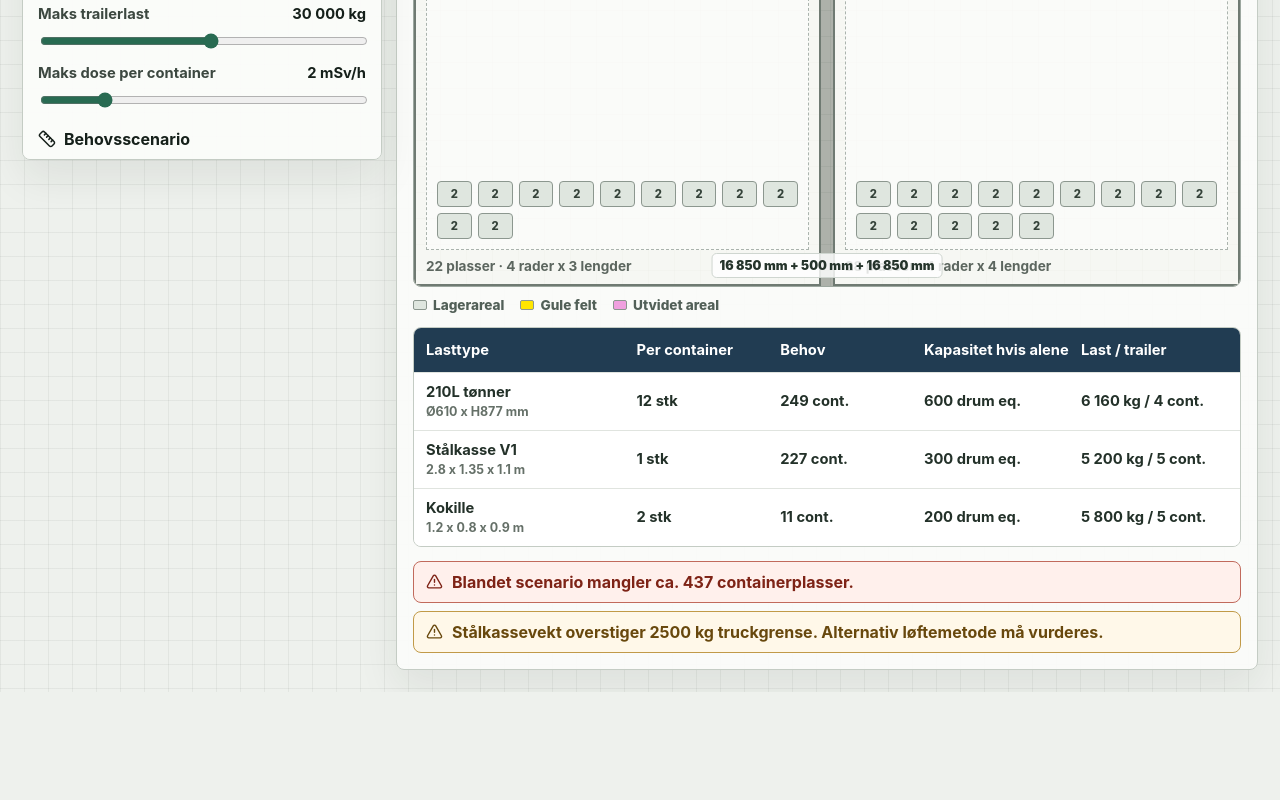
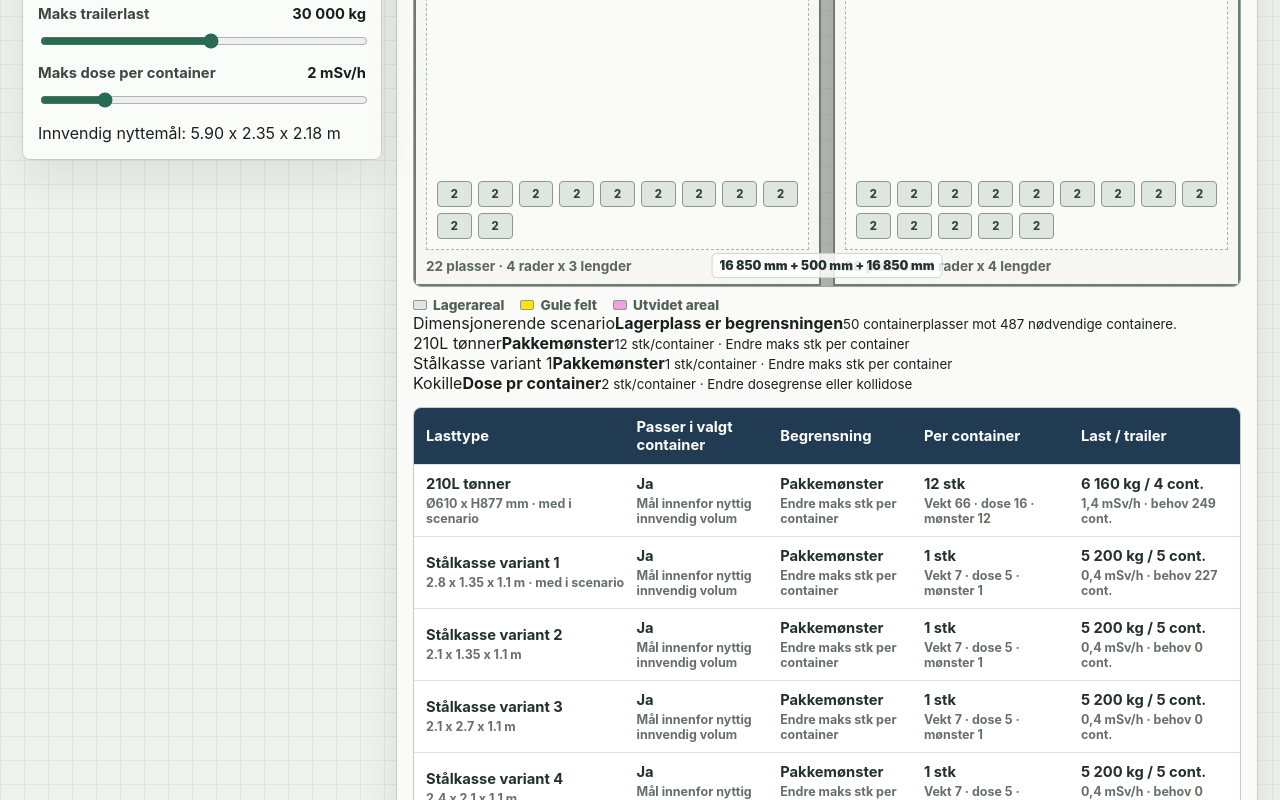
Before and after one commit to fredriksandresen-glitch/garasje-simulator, a React (Vite) app in the folder src/frontend/: page / in a window 1280 px wide. Shown: the part 920-1720 px from the top of the page. Before the commit the page ends 1612 px from the top, so only its background shows below. Built offline with nearby package versions, Linux system fonts and the light colour scheme.

Commit message:
Add explicit container limitation model

```diff
--- a/src/frontend/src/main.jsx
+++ b/src/frontend/src/main.jsx
@@ -1,18 +1,126 @@
 import React, { useMemo, useState } from "react";
 import { createRoot } from "react-dom/client";
-import { AlertTriangle, Boxes, Gauge, HelpCircle, Layers, Package, Ruler, Scale, Settings2, Shield, Warehouse } from "lucide-react";
+import {
+  AlertTriangle,
+  Boxes,
+  Gauge,
+  HelpCircle,
+  Layers,
+  Package,
+  Ruler,
+  Scale,
+  Settings2,
+  Shield,
+  Warehouse
+} from "lucide-react";
 import "./styles.css";
 
 const loadTypes = {
-  drum210: { label: "210L tønner", dimensions: "Ø610 x H877 mm", drumEq: 1, defaultWeight: 330, defaultDose: 0.12, defaultPerContainer: 12 },
-  steel1: { label: "Stålkasse V1", dimensions: "2.8 x 1.35 x 1.1 m", drumEq: 6, defaultWeight: 3000, defaultDose: 0.35, defaultPerContainer: 1 },
-  kokille: { label: "Kokille", dimensions: "1.2 x 0.8 x 0.9 m", drumEq: 2, defaultWeight: 1800, defaultDose: 0.8, defaultPerContainer: 4 }
+  drum210: {
+    label: "210L tønner",
+    shortLabel: "210L",
+    dimensions: "Ø610 x H877 mm",
+    size: { length: 0.61, width: 0.61, height: 0.877 },
+    drumEq: 1,
+    defaultWeight: 330,
+    defaultDose: 0.12,
+    packKey: "drum",
+    shareKey: "drum"
+  },
+  steel1: {
+    label: "Stålkasse variant 1",
+    shortLabel: "V1",
+    dimensions: "2.8 x 1.35 x 1.1 m",
+    size: { length: 2.8, width: 1.35, height: 1.1 },
+    drumEq: 6,
+    defaultWeight: 3000,
+    defaultDose: 0.35,
+    packKey: "steel",
+    shareKey: "steel"
+  },
+  steel2: {
+    label: "Stålkasse variant 2",
+    shortLabel: "V2",
+    dimensions: "2.1 x 1.35 x 1.1 m",
+    size: { length: 2.1, width: 1.35, height: 1.1 },
+    drumEq: 5,
+    defaultWeight: 3000,
+    defaultDose: 0.35,
+    packKey: "steel",
+    shareKey: "steel"
+  },
+  steel3: {
+    label: "Stålkasse variant 3",
+    shortLabel: "V3",
+    dimensions: "2.1 x 2.7 x 1.1 m",
+    size: { length: 2.1, width: 2.7, height: 1.1 },
+    drumEq: 8,
+    defaultWeight: 3000,
+    defaultDose: 0.35,
+    packKey: "steel",
+    shareKey: "steel"
+  },
+  steel4: {
+    label: "Stålkasse variant 4",
+    shortLabel: "V4",
+    dimensions: "2.4 x 2.1 x 1.1 m",
+    size: { length: 2.4, width: 2.1, height: 1.1 },
+    drumEq: 7,
+    defaultWeight: 3000,
+    defaultDose: 0.35,
+    packKey: "steel",
+    shareKey: "steel"
+  },
+  kokille: {
+    label: "Kokille",
+    shortLabel: "Kokille",
+    dimensions: "1.2 x 0.8 x 0.9 m",
+    size: { length: 1.2, width: 0.8, height: 0.9 },
+    drumEq: 2,
+    defaultWeight: 1800,
+    defaultDose: 0.8,
+    packKey: "kokille",
+    shareKey: "kokille"
+  }
 };
 
+const steelVariantOptions = Object.fromEntries(
+  Object.entries(loadTypes)
+    .filter(([key]) => key.startsWith("steel"))
+    .map(([key, load]) => [key, { label: load.shortLabel }])
+);
+
 const containerTypes = {
-  iso20: { label: "20' ISO", length: 6.06, width: 2.44, height: 2.4, tare: 2200 },
-  iso10: { label: "10' ISO", length: 2.99, width: 2.44, height: 2.4, tare: 1300 },
-  iso10hh: { label: "10' half-height", length: 2.99, width: 2.44, height: 0.99, tare: 1150 }
+  iso20: {
+    label: "20' ISO",
+    length: 6.06,
+    width: 2.44,
+    height: 2.4,
+    usableLength: 5.9,
+    usableWidth: 2.35,
+    usableHeight: 2.18,
+    tare: 2200
+  },
+  iso10: {
+    label: "10' ISO",
+    length: 2.99,
+    width: 2.44,
+    height: 2.4,
+    usableLength: 2.78,
+    usableWidth: 2.35,
+    usableHeight: 2.18,
+    tare: 1300
+  },
+  iso10hh: {
+    label: "10' half-height",
+    length: 2.99,
+    width: 2.44,
+    height: 0.99,
+    usableLength: 2.78,
+    usableWidth: 2.35,
+    usableHeight: 0.88,
+    tare: 1150
+  }
 };
 
 const separatorWidth = 0.5;
@@ -33,12 +141,16 @@ function App() {
   const [containerGrossLimit, setContainerGrossLimit] = useState(24000);
   const [containerDoseLimit, setContainerDoseLimit] = useState(2);
   const [trailerLimit, setTrailerLimit] = useState(30000);
+  const [selectedSteelVariant, setSelectedSteelVariant] = useState("steel1");
+  const [drumPackLimit, setDrumPackLimit] = useState(12);
+  const [steelPackLimit, setSteelPackLimit] = useState(1);
+  const [kokillePackLimit, setKokillePackLimit] = useState(4);
   const [existingDrumEq, setExistingDrumEq] = useState(582);
   const [annualDrumEq, setAnnualDrumEq] = useState(200);
   const [years, setYears] = useState(19);
   const [drumShare, setDrumShare] = useState(68);
   const [steelShare, setSteelShare] = useState(31);
-  const [kokilleShare, setKokilleShare] = useState(1);
+  const [kokilleSharePct, setKokilleSharePct] = useState(1);
   const [drumWeight, setDrumWeight] = useState(330);
   const [steelWeight, setSteelWeight] = useState(3000);
   const [kokilleWeight, setKokilleWeight] = useState(1800);
@@ -80,29 +192,106 @@ function App() {
 
     const totalContainerSlots = roomModels.reduce((sum, room) => sum + room.totalSlots, 0);
     const totalFootprintArea = roomModels.reduce((sum, room) => sum + room.effectiveArea, 0);
+    const shareTotal = drumShare + steelShare + kokilleSharePct;
     const totalNeed = existingDrumEq + annualDrumEq * years;
-    const shareTotal = drumShare + steelShare + kokilleShare;
-    const weights = { drum210: drumWeight, steel1: steelWeight, kokille: kokilleWeight };
-    const doses = { drum210: drumDose, steel1: steelDose, kokille: kokilleDose };
-    const shares = { drum210: drumShare / 100, steel1: steelShare / 100, kokille: kokilleShare / 100 };
+    const weights = { drum210: drumWeight, steel1: steelWeight, steel2: steelWeight, steel3: steelWeight, steel4: steelWeight, kokille: kokilleWeight };
+    const doses = { drum210: drumDose, steel1: steelDose, steel2: steelDose, steel3: steelDose, steel4: steelDose, kokille: kokilleDose };
+    const packLimits = { drum: drumPackLimit, steel: steelPackLimit, kokille: kokillePackLimit };
 
     const loadRows = Object.entries(loadTypes).map(([key, load]) => {
       const packageWeight = weights[key];
       const packageDose = doses[key];
+      const fit = getFit(container, load.size);
+      const packingLimited = fit.compatible ? packLimits[load.packKey] : 0;
       const weightLimited = Math.max(0, Math.floor((containerGrossLimit - container.tare) / Math.max(1, packageWeight)));
       const doseLimited = Math.max(0, Math.floor(containerDoseLimit / Math.max(0.01, packageDose)));
-      const perContainer = Math.max(0, Math.min(load.defaultPerContainer, weightLimited, doseLimited));
-      const requestedDrumEq = totalNeed * shares[key];
+      const perContainer = Math.max(0, Math.min(packingLimited, weightLimited, doseLimited));
+      const limiting = getLimitingConstraint({ fit, packingLimited, weightLimited, doseLimited, perContainer });
+      const share =
+        load.shareKey === "drum" ? drumShare / 100 :
+        load.shareKey === "kokille" ? kokilleSharePct / 100 :
+        key === selectedSteelVariant ? steelShare / 100 : 0;
+      const requestedDrumEq = totalNeed * share;
       const packagesNeeded = requestedDrumEq / load.drumEq;
-      const containersNeeded = perContainer > 0 ? Math.ceil(packagesNeeded / perContainer) : Infinity;
+      const containersNeeded = packagesNeeded === 0 ? 0 : perContainer > 0 ? Math.ceil(packagesNeeded / perContainer) : Infinity;
       const loadedWeight = container.tare + perContainer * packageWeight;
+      const loadedDose = perContainer * packageDose;
       const containersPerTrailer = Math.max(1, Math.floor(trailerLimit / Math.max(1, loadedWeight)));
-      return { key, ...load, packageWeight, packageDose, perContainer, requestedDrumEq, packagesNeeded, containersNeeded, loadedWeight, containersPerTrailer, capacityDrumEq: totalContainerSlots * perContainer * load.drumEq };
+      return {
+        key,
+        ...load,
+        selected: key === selectedSteelVariant || load.shareKey !== "steel",
+        packageWeight,
+        packageDose,
+        fit,
+        packingLimited,
+        weightLimited,
+        doseLimited,
+        perContainer,
+        limiting,
+        requestedDrumEq,
+        packagesNeeded,
+        containersNeeded,
+        loadedWeight,
+        loadedDose,
+        containersPerTrailer,
+        capacityDrumEq: totalContainerSlots * perContainer * load.drumEq
+      };
     });
 
-    const requiredContainers = loadRows.reduce((sum, row) => sum + row.containersNeeded, 0);
-    return { container, levels, planWidth, planLength, roomModels, totalContainerSlots, totalFootprintArea, totalNeed, shareTotal, loadRows, requiredContainers, mixedCoverage: totalContainerSlots / Math.max(1, requiredContainers) };
-  }, [heightLimit, stackLimit, wallClearance, doorClearance, aisleGap, useLager2Extension, includeMarkedAreas, containerType, containerGrossLimit, containerDoseLimit, trailerLimit, existingDrumEq, annualDrumEq, years, drumShare, steelShare, kokilleShare, drumWeight, steelWeight, kokilleWeight, drumDose, steelDose, kokilleDose]);
+    const scenarioRows = loadRows.filter((row) => row.requestedDrumEq > 0);
+    const requiredContainers = scenarioRows.reduce((sum, row) => sum + row.containersNeeded, 0);
+    const limitingCounts = scenarioRows.reduce((counts, row) => {
+      counts[row.limiting.key] = (counts[row.limiting.key] || 0) + 1;
+      return counts;
+    }, {});
+    const dominantLimit = Object.entries(limitingCounts).sort((a, b) => b[1] - a[1])[0]?.[0] || "none";
+
+    return {
+      container,
+      levels,
+      planWidth,
+      planLength,
+      roomModels,
+      totalContainerSlots,
+      totalFootprintArea,
+      totalNeed,
+      shareTotal,
+      loadRows,
+      scenarioRows,
+      requiredContainers,
+      dominantLimit,
+      mixedCoverage: totalContainerSlots / Math.max(1, requiredContainers)
+    };
+  }, [
+    heightLimit,
+    stackLimit,
+    wallClearance,
+    doorClearance,
+    aisleGap,
+    useLager2Extension,
+    includeMarkedAreas,
+    containerType,
+    containerGrossLimit,
+    containerDoseLimit,
+    trailerLimit,
+    selectedSteelVariant,
+    drumPackLimit,
+    steelPackLimit,
+    kokillePackLimit,
+    existingDrumEq,
+    annualDrumEq,
+    years,
+    drumShare,
+    steelShare,
+    kokilleSharePct,
+    drumWeight,
+    steelWeight,
+    kokilleWeight,
+    drumDose,
+    steelDose,
+    kokilleDose
+  ]);
 
   const warnings = buildWarnings({ model, stackLimit, drumWeight, steelWeight });
 
@@ -110,9 +299,18 @@ function App() {
     <main className="app-shell">
       <section className="dashboard">
         <header className="topbar">
-          <div><p className="eyebrow">Lagerbygg III</p><h1>Radioaktivt avfall: lager- og containersimulator</h1></div>
+          <div>
+            <p className="eyebrow">Lagerbygg III</p>
+            <h1>Radioaktivt avfall: lager- og containersimulator</h1>
+          </div>
           <div className={model.mixedCoverage >= 1 ? "score good" : "score warn"}>
-            <div className="score-label">Scenario dekning<span className="info-dot" tabIndex="0"><HelpCircle size={15} /><span className="tooltip">Viser beregnede containerplasser delt på antall containere som trengs for valgt avfallsmiks. 100% betyr at scenarioet akkurat får plass.</span></span></div>
+            <div className="score-label">
+              Scenario dekning
+              <span className="info-dot" tabIndex="0">
+                <HelpCircle size={15} />
+                <span className="tooltip">Viser beregnede containerplasser delt på antall containere som trengs for valgt avfallsmiks. 100% betyr at scenarioet akkurat får plass.</span>
+              </span>
+            </div>
             <div className="score-value"><Gauge size={20} /><span>{Math.round(model.mixedCoverage * 100)}%</span></div>
           </div>
         </header>
@@ -140,6 +338,14 @@ function App() {
             <Slider label="Maks container bruttovekt" value={containerGrossLimit} min={3000} max={30000} step={500} unit="kg" onChange={setContainerGrossLimit} />
             <Slider label="Maks trailerlast" value={trailerLimit} min={8000} max={50000} step={1000} unit="kg" onChange={setTrailerLimit} />
             <Slider label="Maks dose per container" value={containerDoseLimit} min={0.2} max={10} step={0.1} unit="mSv/h" onChange={setContainerDoseLimit} />
+            <div className="container-note">
+              Innvendig nyttemål: {model.container.usableLength.toFixed(2)} x {model.container.usableWidth.toFixed(2)} x {model.container.usableHeight.toFixed(2)} m
+            </div>
+
+            <PanelTitle icon={<Package />} title="Pakkemønster" />
+            <Slider label="Maks 210L per container" value={drumPackLimit} min={1} max={24} step={1} unit="stk" onChange={setDrumPackLimit} />
+            <Slider label="Maks stålkasser per container" value={steelPackLimit} min={1} max={4} step={1} unit="stk" onChange={setSteelPackLimit} />
+            <Slider label="Maks kokiller per container" value={kokillePackLimit} min={1} max={8} step={1} unit="stk" onChange={setKokillePackLimit} />
 
             <PanelTitle icon={<Ruler />} title="Behovsscenario" />
             <Slider label="Eksisterende beholdning" value={existingDrumEq} min={0} max={1500} step={10} unit="drum eq." onChange={setExistingDrumEq} />
@@ -147,7 +353,8 @@ function App() {
             <Slider label="År" value={years} min={5} max={25} step={1} unit="år" onChange={setYears} />
             <Slider label="Andel 210L" value={drumShare} min={0} max={100} step={1} unit="%" onChange={setDrumShare} />
             <Slider label="Andel stålkasser" value={steelShare} min={0} max={100} step={1} unit="%" onChange={setSteelShare} />
-            <Slider label="Andel kokiller" value={kokilleShare} min={0} max={100} step={1} unit="%" onChange={setKokilleShare} />
+            <Segmented options={steelVariantOptions} value={selectedSteelVariant} onChange={setSelectedSteelVariant} />
+            <Slider label="Andel kokiller" value={kokilleSharePct} min={0} max={100} step={1} unit="%" onChange={setKokilleSharePct} />
             <div className={model.shareTotal === 100 ? "derived" : "derived warning-text"}>Sum andeler: {model.shareTotal.toFixed(0)}%</div>
 
             <PanelTitle icon={<Scale />} title="Lastdata" />
@@ -160,11 +367,32 @@ function App() {
           </aside>
 
           <section className="stage" aria-label="Lageroversikt">
-            <div className="stage-header"><div><h2>Arkitektbasert plassmodell</h2><p>Felles målestokk: total bredde {model.planWidth.toFixed(2)} m, visningslengde {model.planLength.toFixed(2)} m, stablehøyde {formatNumber(model.levels * model.container.height)} m.</p></div><div className="capacity-pill">{formatNumber(model.totalFootprintArea)} m² effektivt areal</div></div>
+            <div className="stage-header">
+              <div>
+                <h2>Arkitektbasert plassmodell</h2>
+                <p>Felles målestokk: total bredde {model.planWidth.toFixed(2)} m, visningslengde {model.planLength.toFixed(2)} m, stablehøyde {formatNumber(model.levels * model.container.height)} m.</p>
+              </div>
+              <div className="capacity-pill">{formatNumber(model.totalFootprintArea)} m² effektivt areal</div>
+            </div>
             <ArchitecturalPlan model={model} includeMarkedAreas={includeMarkedAreas} useLager2Extension={useLager2Extension} />
+            <ConstraintPanel model={model} />
             <div className="results-table">
-              <div className="table-row table-head"><span>Lasttype</span><span>Per container</span><span>Behov</span><span>Kapasitet hvis alene</span><span>Last / trailer</span></div>
-              {model.loadRows.map((row) => <div className="table-row" key={row.key}><span><strong>{row.label}</strong><small>{row.dimensions}</small></span><span>{row.perContainer} stk</span><span>{formatNumber(row.containersNeeded)} cont.</span><span>{formatNumber(row.capacityDrumEq)} drum eq.</span><span>{formatNumber(row.loadedWeight)} kg / {row.containersPerTrailer} cont.</span></div>)}
+              <div className="table-row table-head">
+                <span>Lasttype</span>
+                <span>Passer i valgt container</span>
+                <span>Begrensning</span>
+                <span>Per container</span>
+                <span>Last / trailer</span>
+              </div>
+              {model.loadRows.map((row) => (
+                <div className={`table-row ${row.fit.compatible ? "" : "incompatible"} ${row.selected ? "selected-row" : ""}`} key={row.key}>
+                  <span><strong>{row.label}</strong><small>{row.dimensions}{row.selected ? " · med i scenario" : ""}</small></span>
+                  <span>{row.fit.compatible ? "Ja" : "Nei"}<small>{row.fit.reason}</small></span>
+                  <span><Badge type={row.limiting.key}>{row.limiting.label}</Badge><small>{row.limiting.hint}</small></span>
+                  <span>{row.perContainer} stk<small>Vekt {row.weightLimited} · dose {row.doseLimited} · mønster {row.packingLimited}</small></span>
+                  <span>{formatNumber(row.loadedWeight)} kg / {row.containersPerTrailer} cont.<small>{formatNumber(row.loadedDose)} mSv/h · behov {formatNumber(row.containersNeeded)} cont.</small></span>
+                </div>
+              ))}
             </div>
             <section className="warnings" aria-label="Begrensninger">{warnings.map((warning) => <div className={`warning ${warning.level}`} key={warning.text}><AlertTriangle size={17} /><span>{warning.text}</span></div>)}</section>
           </section>
@@ -177,12 +405,78 @@ function App() {
 function ArchitecturalPlan({ model, includeMarkedAreas, useLager2Extension }) {
   const markedClass = includeMarkedAreas ? "blocked included" : "blocked excluded";
   const markedStatus = includeMarkedAreas ? "inkludert" : "fratrukket";
-  return <div className="plan-shell"><div className="plan-canvas" style={{ aspectRatio: `${model.planWidth} / ${model.planLength}` }}><div className="dimension dimension-width">16 850 mm + 500 mm + 16 850 mm</div><div className="dimension dimension-height">Lager 2: {model.planLength.toFixed(0)} m</div>{model.roomModels.map((room) => <PlanRoom key={room.key} room={room} model={model} />)}<div className="separator" style={{ left: `${(16.85 / model.planWidth) * 100}%`, width: `${(separatorWidth / model.planWidth) * 100}%` }} /><div className={`${markedClass} blocked-l1`}>Personsluse 1<br />4.85 x 1.8 m<br />{markedStatus}</div><div className={`${markedClass} blocked-l2`}>Forrom / sluse<br />5.15 x 6.99 m<br />{markedStatus}</div>{useLager2Extension && <div className="extension-label">Rosa felt lagt til som tilgjengelig Lager 2-areal</div>}</div><div className="plan-legend"><span><i className="legend-storage" />Lagerareal</span><span><i className="legend-blocked" />Gule felt</span><span><i className="legend-extension" />Utvidet areal</span></div></div>;
+  return (
+    <div className="plan-shell">
+      <div className="plan-canvas" style={{ aspectRatio: `${model.planWidth} / ${model.planLength}` }}>
+        <div className="dimension dimension-width">16 850 mm + 500 mm + 16 850 mm</div>
+        <div className="dimension dimension-height">Lager 2: {model.planLength.toFixed(0)} m</div>
+        {model.roomModels.map((room) => <PlanRoom key={room.key} room={room} model={model} />)}
+        <div className="separator" style={{ left: `${(16.85 / model.planWidth) * 100}%`, width: `${(separatorWidth / model.planWidth) * 100}%` }} />
+        <div className={`${markedClass} blocked-l1`}>Personsluse 1<br />4.85 x 1.8 m<br />{markedStatus}</div>
+        <div className={`${markedClass} blocked-l2`}>Forrom / sluse<br />5.15 x 6.99 m<br />{markedStatus}</div>
+        {useLager2Extension && <div className="extension-label">Rosa felt lagt til som tilgjengelig Lager 2-areal</div>}
+      </div>
+      <div className="plan-legend"><span><i className="legend-storage" />Lagerareal</span><span><i className="legend-blocked" />Gule felt</span><span><i className="legend-extension" />Utvidet areal</span></div>
+    </div>
+  );
 }
 
 function PlanRoom({ room, model }) {
   const cells = Math.min(96, room.floorSlots);
-  return <article className={`plan-room ${room.key}`} style={{ left: `${room.leftPct}%`, top: `${room.topPct}%`, width: `${room.widthPct}%`, height: `${room.heightPct}%` }}><div className="plan-room-header"><strong>{room.label}</strong><span>{room.width.toFixed(2)} x {room.displayLength.toFixed(2)} m</span></div><div className="storage-zone">{Array.from({ length: cells }).map((_, index) => <span key={index} className="container-cell">{model.levels}</span>)}</div><div className="plan-room-footer">{room.totalSlots} plasser · {room.rows} rader x {room.cols} lengder</div></article>;
+  return (
+    <article className={`plan-room ${room.key}`} style={{ left: `${room.leftPct}%`, top: `${room.topPct}%`, width: `${room.widthPct}%`, height: `${room.heightPct}%` }}>
+      <div className="plan-room-header"><strong>{room.label}</strong><span>{room.width.toFixed(2)} x {room.displayLength.toFixed(2)} m</span></div>
+      <div className="storage-zone">
+        {Array.from({ length: cells }).map((_, index) => <span key={index} className="container-cell">{model.levels}</span>)}
+      </div>
+      <div className="plan-room-footer">{room.totalSlots} plasser · {room.rows} rader x {room.cols} lengder</div>
+    </article>
+  );
+}
+
+function ConstraintPanel({ model }) {
+  return (
+    <section className="constraint-panel" aria-label="Dimensjonerende begrensninger">
+      <div className="constraint-card main-limit">
+        <span>Dimensjonerende scenario</span>
+        <strong>{model.mixedCoverage >= 1 ? "Lageret dekker behovet" : "Lagerplass er begrensningen"}</strong>
+        <small>{formatNumber(model.totalContainerSlots)} containerplasser mot {formatNumber(model.requiredContainers)} nødvendige containere.</small>
+      </div>
+      {model.scenarioRows.map((row) => (
+        <div className="constraint-card" key={row.key}>
+          <span>{row.label}</span>
+          <strong>{row.limiting.label}</strong>
+          <small>{row.perContainer} stk/container · {row.limiting.hint}</small>
+        </div>
+      ))}
+    </section>
+  );
+}
+
+function getFit(container, size) {
+  const uprightFits = size.height <= container.usableHeight;
+  const footprintFits =
+    (size.length <= container.usableLength && size.width <= container.usableWidth) ||
+    (size.width <= container.usableLength && size.length <= container.usableWidth);
+
+  if (uprightFits && footprintFits) return { compatible: true, reason: "Mål innenfor nyttig innvendig volum" };
+  if (!uprightFits && !footprintFits) return { compatible: false, reason: "For høy og for stort fotavtrykk" };
+  if (!uprightFits) return { compatible: false, reason: "For høy for valgt container" };
+  return { compatible: false, reason: "Fotavtrykk passer ikke i valgt container" };
+}
+
+function getLimitingConstraint({ fit, packingLimited, weightLimited, doseLimited, perContainer }) {
+  if (!fit.compatible) {
+    return { key: "fit", label: "Mål passer ikke", hint: "Bytt container eller lastvariant" };
+  }
+
+  const candidates = [
+    { key: "packing", label: "Pakkemønster", value: packingLimited, hint: "Endre maks stk per container" },
+    { key: "weight", label: "Vekt pr container", value: weightLimited, hint: "Endre bruttovekt eller kollivekt" },
+    { key: "dose", label: "Dose pr container", value: doseLimited, hint: "Endre dosegrense eller kollidose" }
+  ];
+  const limiting = candidates.find((candidate) => candidate.value === perContainer) || candidates[0];
+  return limiting;
 }
 
 function buildWarnings({ model, stackLimit, drumWeight, steelWeight }) {
@@ -193,15 +487,22 @@ function buildWarnings({ model, stackLimit, drumWeight, steelWeight }) {
   if (steelWeight > 2500) warnings.push({ level: "warn", text: "Stålkassevekt overstiger 2500 kg truckgrense. Alternativ løftemetode må vurderes." });
   if (steelWeight > 3000) warnings.push({ level: "critical", text: "Stålkassevekt overstiger antatt 3000 kg stålkassegrense." });
   if (model.shareTotal !== 100) warnings.push({ level: "warn", text: `Avfallsmiksen summerer til ${model.shareTotal.toFixed(0)}%. Juster 210L, stålkasser og kokiller til 100%.` });
-  for (const row of model.loadRows) {
-    if (row.perContainer === 0) warnings.push({ level: "critical", text: `${row.label} kan ikke pakkes med gjeldende vekt-/dosegrense.` });
+  for (const row of model.scenarioRows) {
+    if (row.perContainer === 0) warnings.push({ level: "critical", text: `${row.label} kan ikke pakkes med gjeldende container, mål, vekt- eller dosegrense.` });
     else if (row.packageDose > 2) warnings.push({ level: "warn", text: `${row.label} har dose over 2 mSv/h per kolli og bør håndteres særskilt.` });
   }
   if (warnings.length === 0) warnings.push({ level: "ok", text: "Ingen åpenbare brudd med gjeldende simuleringsgrenser." });
   return warnings;
 }
 
-function SummaryCard({ icon, label, value, unit }) { return <article className="summary-card">{React.cloneElement(icon, { size: 20 })}<span>{label}</span><strong>{formatNumber(value)}</strong><small>{unit}</small></article>; }
+function SummaryCard({ icon, label, value, unit }) {
+  return <article className="summary-card">{React.cloneElement(icon, { size: 20 })}<span>{label}</span><strong>{formatNumber(value)}</strong><small>{unit}</small></article>;
+}
+
+function Badge({ type, children }) {
+  return <strong className={`limit-badge ${type}`}>{children}</strong>;
+}
+
 function PanelTitle({ icon, title }) { return <div className="panel-title">{React.cloneElement(icon, { size: 18 })}<strong>{title}</strong></div>; }
 function Slider({ label, value, min, max, step, unit, onChange }) { return <label className="field"><div className="field-label"><span>{label}</span><strong>{formatNumber(value)} {unit}</strong></div><input type="range" min={min} max={max} step={step} value={value} onChange={(event) => onChange(Number(event.target.value))} /></label>; }
 function Toggle({ label, checked, onChange }) { return <label className="toggle"><span>{label}</span><input type="checkbox" checked={checked} onChange={(event) => onChange(event.target.checked)} /></label>; }
```
